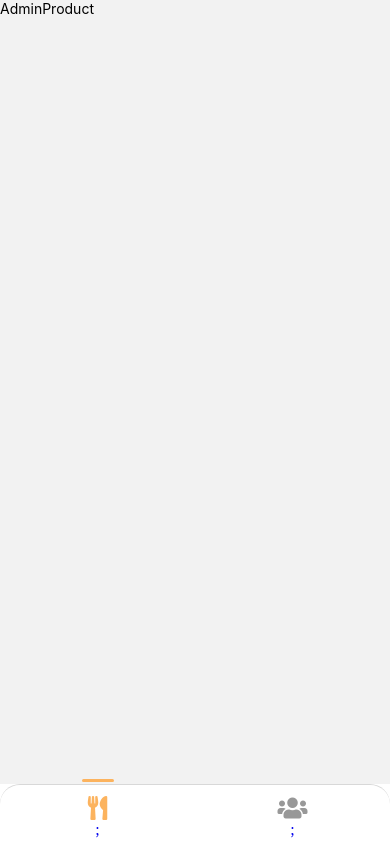
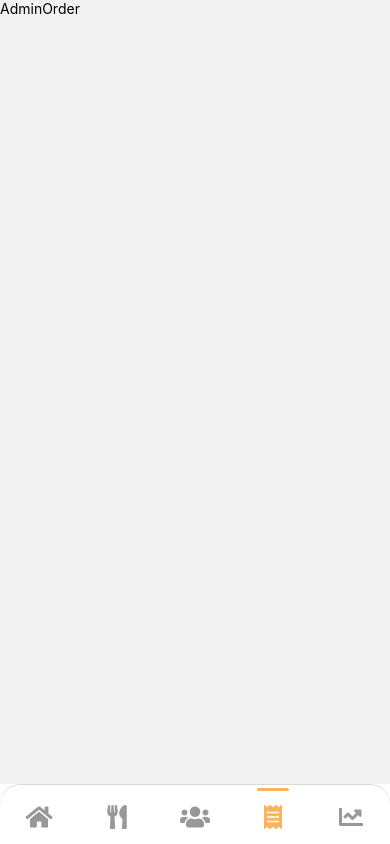
Before and after one commit to Truongphamdev/do_an, a React Native app in the folder frontend/: screen /AdminOrder in a window 390 px wide. Built offline with nearby package versions, Linux system fonts and the light colour scheme.

Commit message:
cập nhật thay đổi trong adminNavigation

```diff
--- a/frontend/src/navigation/adminNavigation.tsx
+++ b/frontend/src/navigation/adminNavigation.tsx
@@ -4,8 +4,11 @@ import { createBottomTabNavigator } from "@react-navigation/bottom-tabs"
 import Icon from "react-native-vector-icons/FontAwesome5"
 import { theme } from "../styles/theme"
 
+import AdminDashboard from "../screens/admin/adminDashboard"
 import AdminProduct from "../screens/admin/adminProduct"
 import AdminStaff from "../screens/admin/adminStaff"
+import AdminOrder from "../screens/admin/adminOrder"
+import AdminStatistics from "../screens/admin/adminStatistics"
 import { View } from "react-native"
 
 const Tab = createBottomTabNavigator();
@@ -28,8 +31,11 @@ export const AdminTabBottoms = () => {
 
                     tabBarIcon: ({focused, color, size}) => {
                         let iconName: string = "";
-                        if (route.name === "AdminProduct") iconName ="utensils";
+                        if (route.name === "AdminDashboard") iconName ="home";
+                        else if (route.name === "AdminProduct") iconName = "utensils";
                         else if (route.name === "AdminStaff") iconName = "users";
+                        else if (route.name === "AdminOrder") iconName = "receipt";
+                        else if (route.name === "AdminStatistics") iconName = "chart-line";
 
                         return (
                             <View style={{ alignItems: "center"}}>
@@ -43,14 +49,17 @@ export const AdminTabBottoms = () => {
                                         top: -10,
                                     }}/>
                                 )}
-                                <Icon name={iconName} size={24} color={focused ? theme.color.secondary : "#989898"} style={{ marginTop: 6 }}/>;
+                                <Icon name={iconName} size={24} color={focused ? theme.color.secondary : "#989898"} style={{ marginTop: 6 }}/>
                             </View>
                         )
                     },
                 })}
             >
+                <Tab.Screen name="AdminDashboard" component={AdminDashboard} />
                 <Tab.Screen name="AdminProduct" component={AdminProduct} />
                 <Tab.Screen name="AdminStaff" component={AdminStaff} />
+                <Tab.Screen name="AdminOrder" component={AdminOrder} />
+                <Tab.Screen name="AdminStatistics" component={AdminStatistics} />
             </Tab.Navigator>
         </NavigationContainer>
     )
--- /dev/null
+++ b/frontend/src/screens/admin/adminDashboard.tsx
@@ -0,0 +1,14 @@
+import { StyleSheet, Text, View } from 'react-native'
+import React from 'react'
+
+const AdminDashboard = () => {
+  return (
+    <View>
+      <Text>AdminDashboard</Text>
+    </View>
+  )
+}
+
+export default AdminDashboard
+
+const styles = StyleSheet.create({})
--- /dev/null
+++ b/frontend/src/screens/admin/adminOrder.tsx
@@ -0,0 +1,14 @@
+import { StyleSheet, Text, View } from 'react-native'
+import React from 'react'
+
+const AdminOrder = () => {
+  return (
+    <View>
+      <Text>AdminOrder</Text>
+    </View>
+  )
+}
+
+export default AdminOrder
+
+const styles = StyleSheet.create({})
--- /dev/null
+++ b/frontend/src/screens/admin/adminStatistics.tsx
@@ -0,0 +1,14 @@
+import { StyleSheet, Text, View } from 'react-native'
+import React from 'react'
+
+const AdminStatistics = () => {
+  return (
+    <View>
+      <Text>AdminStatistics</Text>
+    </View>
+  )
+}
+
+export default AdminStatistics
+
+const styles = StyleSheet.create({})
```
Also changed, not shown: frontend/src/components/adminHeader.tsx (added, +31 -0 lines).
